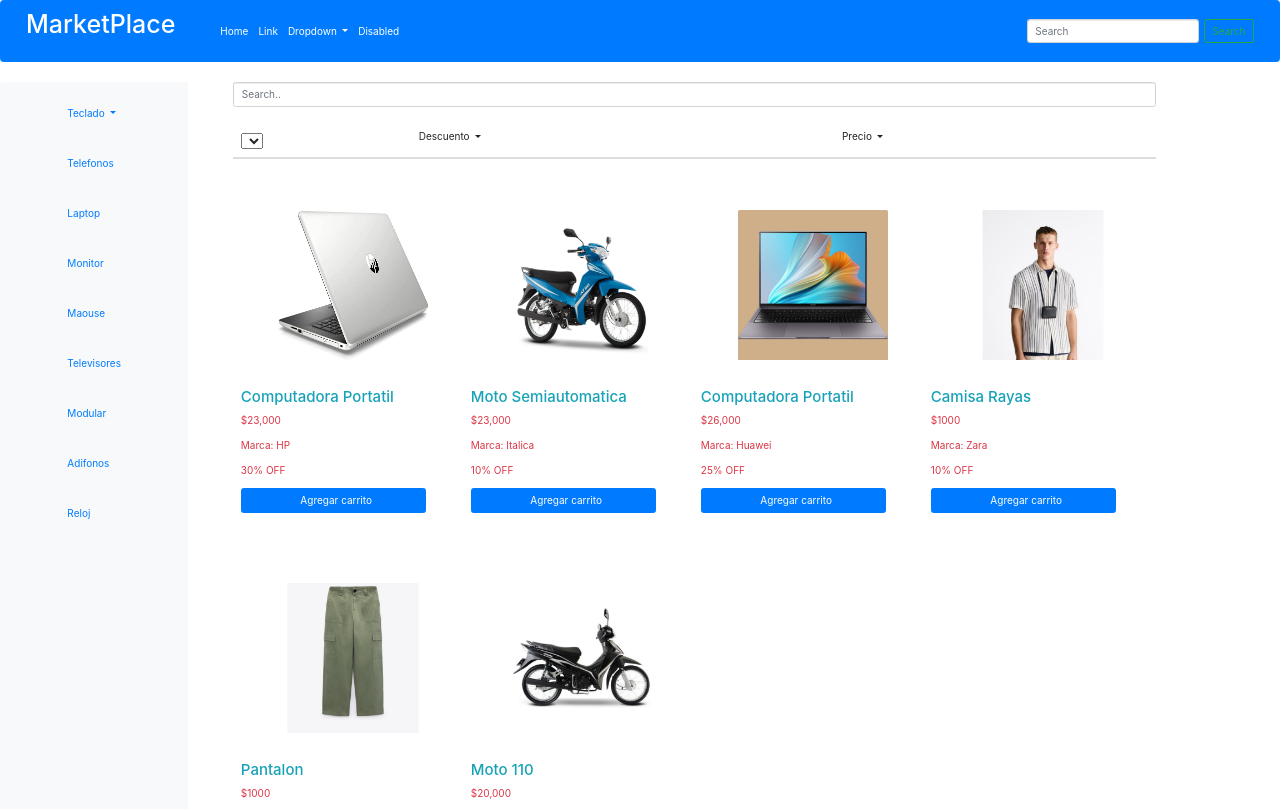
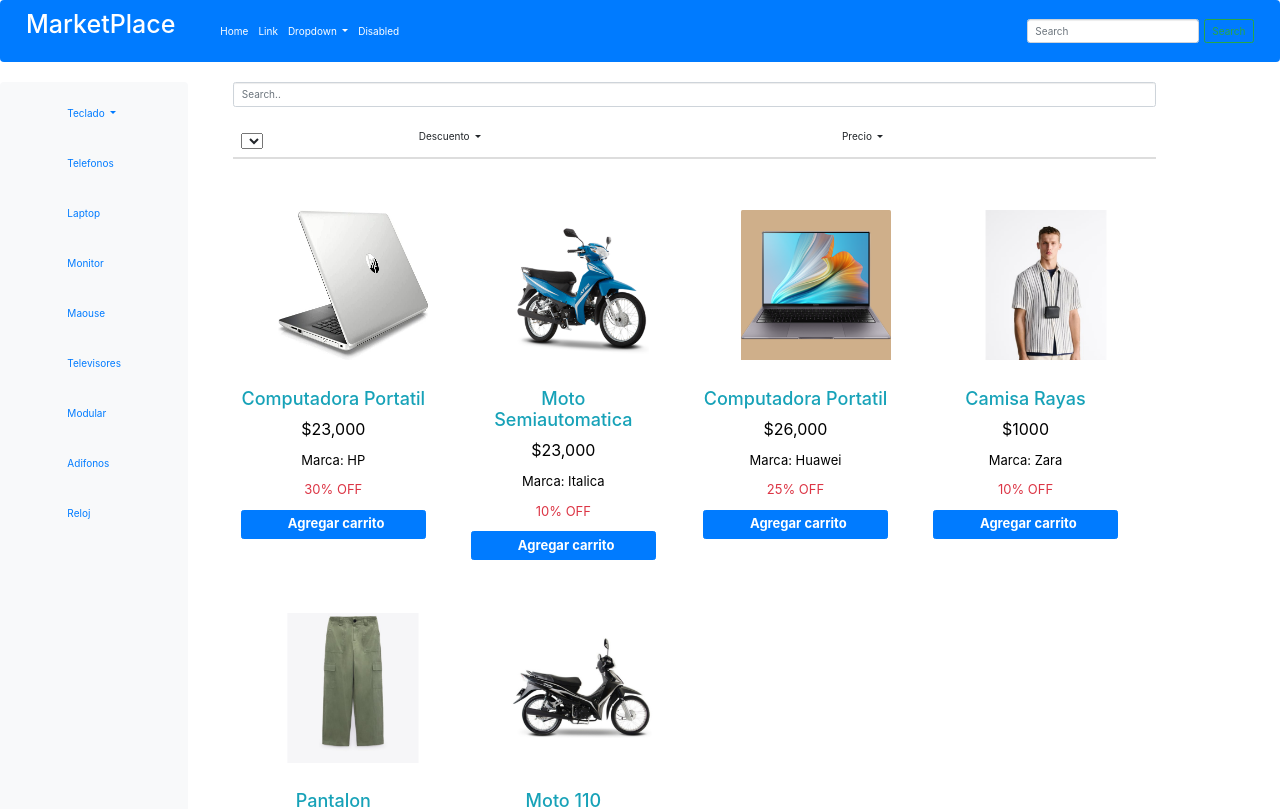
Before and after one commit to YareCanul/Ecommers-Angular-Project, an Angular app: page / in a window 1280 px wide. Shown: the top 809 px of the page. Built offline with nearby package versions, Linux system fonts and the light colour scheme.

Commit message:
style text

```diff
--- a/src/app/components/posts/posts.component.css
+++ b/src/app/components/posts/posts.component.css
@@ -28,3 +28,6 @@
     border:none;
 
 }
+p {
+    color: rgb(0, 0, 0);
+  }
--- a/src/app/components/posts/posts.component.html
+++ b/src/app/components/posts/posts.component.html
@@ -187,11 +187,12 @@
             <div class="card p-2 border-secondary mb-2">
               <img src="{{post.imagen}}" class="card-img-top" background-size >
               <div class="card-body p-1">
-                <h4 class="card-title text-center text-info"><td>{{post.producto}}</td> </h4>
-                <p class="card-text text-center text-danger"><td>{{post.precio}}</td></p>
-                <p class="card-text text-center text-danger"><td>Marca: {{post.marca}}</td></p>
-                <p class="card-text text-center text-danger"><td>{{post.descuento}} OFF</td></p>
-                <button class="btn btn-primary btn-block addItemBtn" ><i class="fas fa-cart-plus" ></i>&nbsp;&nbsp;Agregar carrito</button >
+                <h4 class="card-title text-center text-info"><font [size]="4"><td>{{post.producto}}</td></font> </h4>
+                <p  class="card-text text-center text-black" ><font [size]="3"><td>{{post.precio}}</td></font></p>
+                <p class="card-text text-center text-black"><font size="2">
+                  <td>Marca: {{post.marca}}</td></font></p>
+                <p class="card-text text-center text-danger"><font [size]="2"><td>{{post.descuento}} OFF</td></font></p>
+                <button class="btn btn-primary btn-block addItemBtn" ><i class="fas fa-cart-plus" ></i>&nbsp;&nbsp;<font [size]="2"><strong>Agregar carrito</strong></font></button >
              </div>
              </div>
             </div>
```
